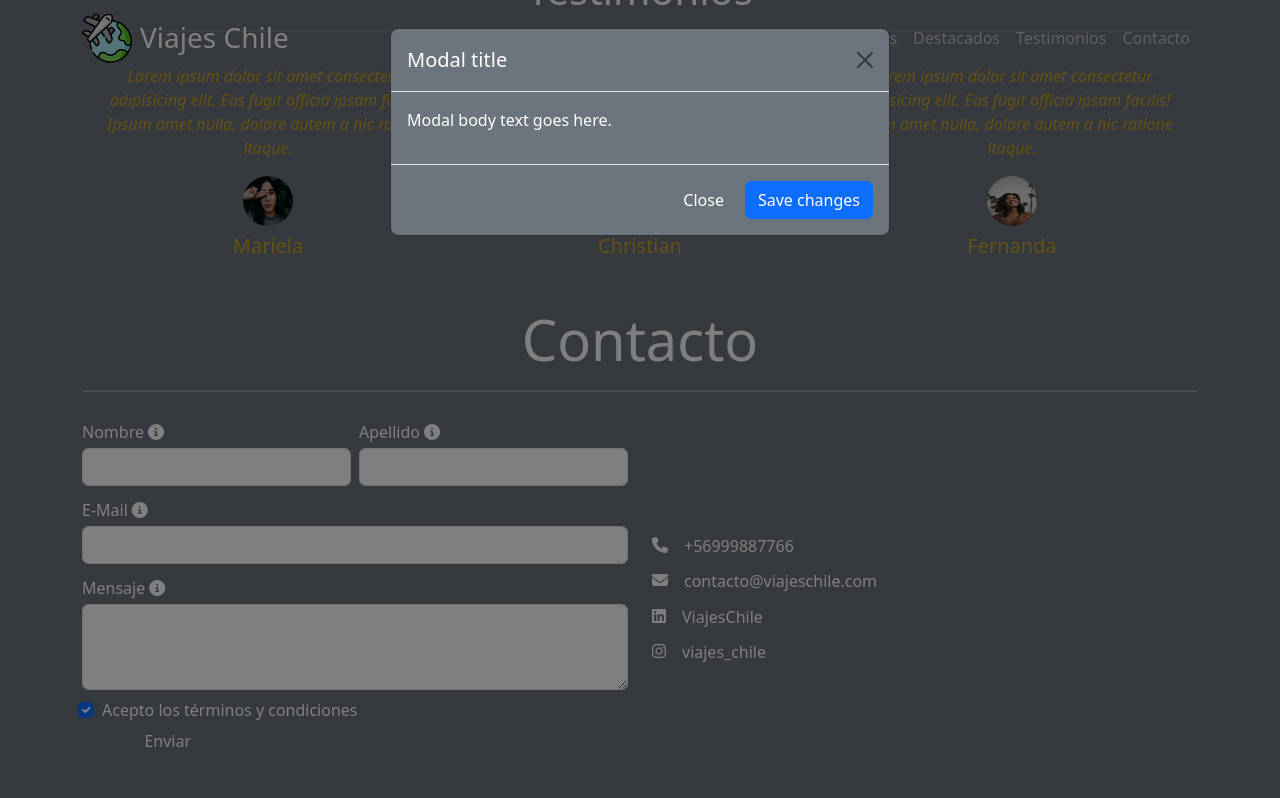
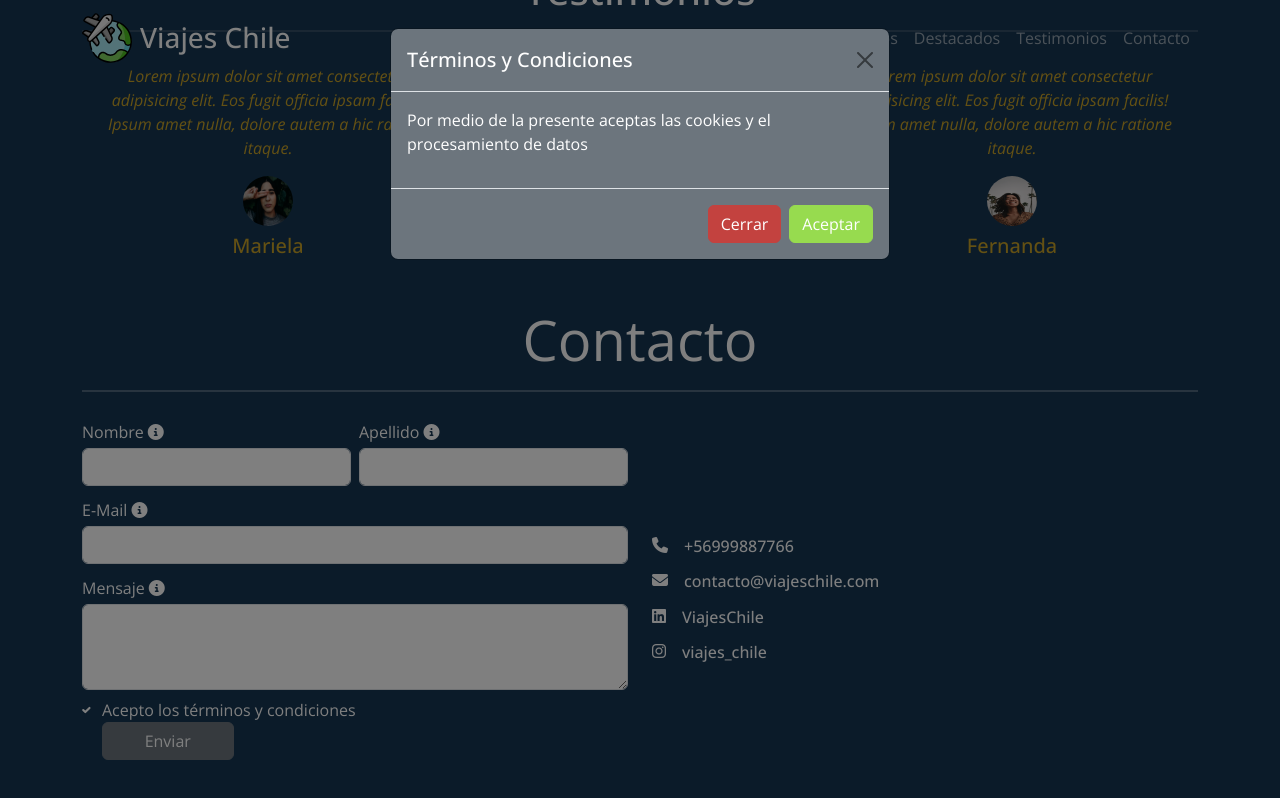
Before and after one commit to diegocmd20/Upgrade-Viajes-Chile, a website: page index.html in a window 1280 px wide. Both pictures are taken after a click on the checkbox "Acepto los términos y condiciones". Shown: the part 1626-2424 px from the top of the page. Drawn offline with nearby package versions, Linux system fonts and the light colour scheme; grey boxes are pictures that could not be loaded.

Commit message:
Project done

```diff
--- a/assets/js/script.js
+++ b/assets/js/script.js
@@ -4,9 +4,15 @@ const popoverList = [...popoverTriggerList].map(popoverTriggerEl => new bootstra
 const tooltipTriggerList = document.querySelectorAll('[data-bs-toggle="tooltip"]')
 const tooltipList = [...tooltipTriggerList].map(tooltipTriggerEl => new bootstrap.Tooltip(tooltipTriggerEl))
 
-const myModal = document.getElementById('myModal')
+const myModal = document.getElementById('exampleModal')
 const myInput = document.getElementById('myInput')
 
 myModal.addEventListener('shown.bs.modal', () => {
   myInput.focus()
-})
+});
+
+$(document).ready(function(){
+  $("#submit-form").click(function() {
+    alert("Tus datos han sido enviados correctamente !");
+  });
+});
--- /dev/null
+++ b/assets/sass/abstracts/_variables.scss
@@ -0,0 +1,4 @@
+$blue: #173753;
+$red: #C3423F;
+$gray: #E0E1DD;
+$green: #97DB4F;
--- a/assets/sass/base/_typography.scss
+++ b/assets/sass/base/_typography.scss
@@ -0,0 +1,6 @@
+@import url("https://fonts.googleapis.com/css2?family=Open+Sans:ital,wght@0,300..800;1,300..800&display=swap");
+
+*,
+body {
+  font-family: "Open Sans", sans-serif;
+}
--- a/assets/sass/main.scss
+++ b/assets/sass/main.scss
@@ -1,4 +1,5 @@
-@import '../../node_modules/bootstrap/scss/bootstrap.scss';
+@import 'abstracts/variables';
+@import 'vendors/bootstrap';
 @import 'base/typography';
 @import 'components/carousel';
 @import 'pages/index';
--- /dev/null
+++ b/assets/sass/vendors/_bootstrap.scss
@@ -0,0 +1,3 @@
+@import '../../../node_modules/bootstrap/scss/bootstrap.scss';
+@import '../abstracts/variables';
+@import '../../../node_modules/bootstrap/scss/variables';
--- a/index.html
+++ b/index.html
@@ -6,7 +6,7 @@
     <title>Upgrade Viajes Chile</title>
     <link rel="stylesheet" href="./assets/css/main.css" />
   </head>
-  <body class="container text-white bg-secondary">
+  <body class="container text-white bg-primary">
     <header class="border-dark rounded">
       <nav
         id="navbar-section"
@@ -437,7 +437,7 @@
                   <div class="modal-content bg-secondary text-white">
                     <div class="modal-header">
                       <h1 class="modal-title fs-5" id="exampleModalLabel">
-                        Modal title
+                        Términos y Condiciones
                       </h1>
                       <button
                         type="button"
@@ -447,25 +447,25 @@
                       ></button>
                     </div>
                     <div class="modal-body">
-                      <p>Modal body text goes here.</p>
+                      <p>Por medio de la presente aceptas las cookies y el procesamiento de datos</p>
                     </div>
                     <div class="modal-footer">
                       <button
                         type="button"
-                        class="btn btn-secondary"
+                        class="btn btn-danger"
                         data-bs-dismiss="modal"
                       >
-                        Close
+                        Cerrar
                       </button>
-                      <button type="button" class="btn btn-primary" data-bs-dismiss="modal">
-                        Save changes
+                      <button type="button" class="btn text-white btn-success" data-bs-dismiss="modal">
+                        Aceptar
                       </button>
                     </div>
                   </div>
                 </div>
               </div>
               <div class="col-12 col-md-6">
-                <button
+                <button id="submit-form"
                   type="submit"
                   class="btn btn-secondary mb-3 col-12 col-md-6"
                 >
@@ -496,6 +496,7 @@
       </div>
     </footer>
   </body>
+  <script src="https://code.jquery.com/jquery-3.7.1.min.js" integrity="sha256-/JqT3SQfawRcv/BIHPThkBvs0OEvtFFmqPF/lYI/Cxo=" crossorigin="anonymous"></script>
   <script
     src="https://kit.fontawesome.com/2c9ef96d34.js"
     crossorigin="anonymous"
```
Also changed, not shown: assets/css/main.css, 1 other file.
